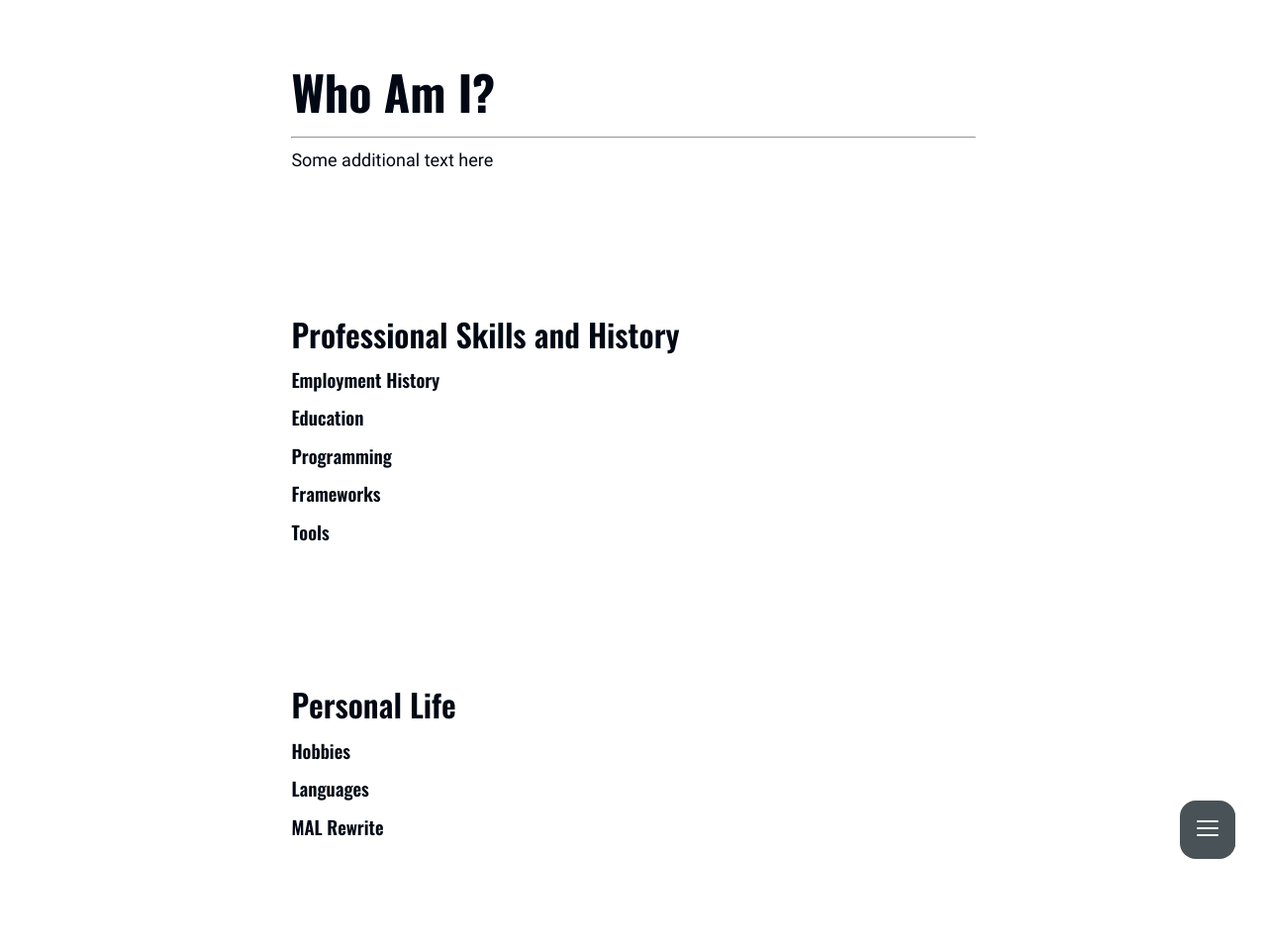
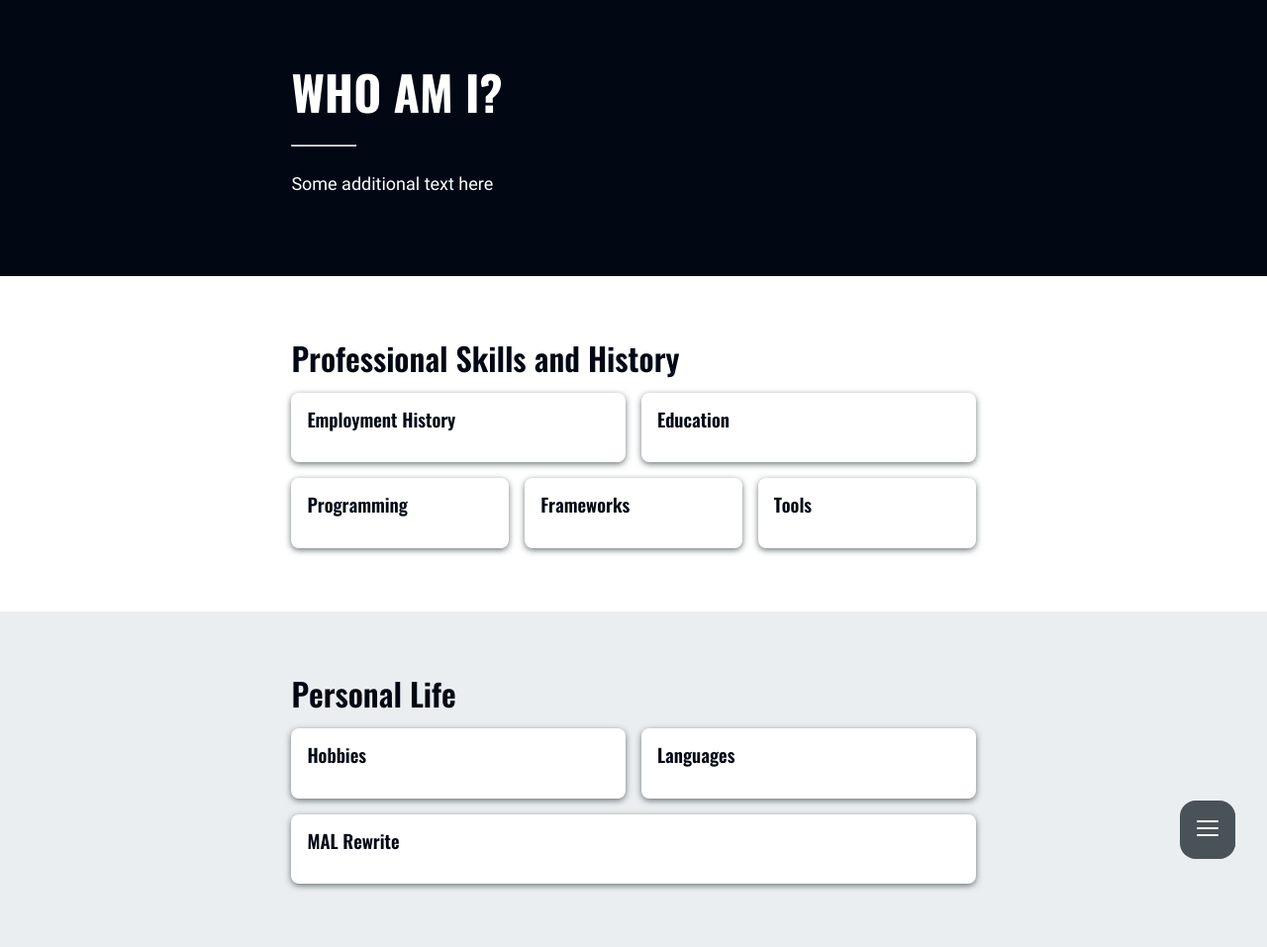
Before and after one commit to mlee-chanyoung/mlee-chanyoung.github.io, a Jekyll site: the page built from pages/about.html, in a window 1280 px wide. Shown: the whole page at 99% size. Built offline with Jekyll 4.4.1, drawn with Linux system fonts in a browser that asks for light colours; before the commit the page ends 927 px from its top, so only the background shows below that.

Commit message:
Add styling for about page

```diff
--- /dev/null
+++ b/_sass/_card.scss
@@ -0,0 +1,9 @@
+@import 'utilities/variables';
+
+.Card {
+  box-shadow: 0 2px 6px rgba($nav-color, 0.8);
+  border-radius: 8px;
+  background-color: $white;
+  padding: $spacing-2;
+  color: $base-color;
+}
--- a/_sass/_slice.scss
+++ b/_sass/_slice.scss
@@ -1,4 +1,5 @@
 @import 'utilities/mixins';
+@import 'utilities/variables';
 
 .Slice {
   padding: 2rem 1rem;
@@ -18,4 +19,29 @@
   @include for-screen-size(full-only) {
     padding: 4rem 30%;
   }
+
+  &--hero {
+    background-color: $base-color;
+    color: $white;
+
+    > * {
+      @include for-screen-size(tablet-and-up) {
+        max-width: 50%;
+      }
+    }
+
+    .Heading--primary {
+      text-transform: uppercase;;
+    }
+
+    hr {
+      margin: $spacing-3 0;
+      width: 64px;
+    }
+  }
+
+
+  &--offwhite {
+    background-color: $off-white;
+  }
 }
--- a/_sass/utilities/_variables.scss
+++ b/_sass/utilities/_variables.scss
@@ -14,3 +14,4 @@ $link-color: #00b2f6;
 $nav-color: #495257;
 $nav-hover-color: #69757a;
 $white: #fff;
+$off-white: #ebeef0;
--- a/css/about.scss
+++ b/css/about.scss
@@ -4,3 +4,32 @@
 @import 'utilities/mixins';
 @import 'utilities/typography';
 @import 'utilities/variables';
+
+@import 'card';
+
+.About {
+  &-grid {
+    display: grid;
+    grid-gap: $spacing-2;
+
+    &:not(:last-child) {
+      margin-bottom: $spacing-2;
+    }
+
+    &--span {
+      grid-column: 1 / -1
+    }
+
+    &--2 {
+      @include for-screen-size(tablet-and-up) {
+        grid-template-columns: repeat(2, 1fr);
+      }
+    }
+
+    &--3 {
+      @include for-screen-size(tablet-and-up) {
+        grid-template-columns: repeat(3, 1fr);
+      }
+    }
+  }
+}
--- a/pages/about.html
+++ b/pages/about.html
@@ -4,7 +4,7 @@ permalink: "/about"
 stylesheet: about
 title: about
 ---
-<article class="Slice">
+<article class="Slice Slice--hero">
   <section class="About-intro">
     <h1 class="Heading Heading--primary">{{ site.data.about.title }}</h1>
     <hr />
@@ -33,7 +33,7 @@ title: about
     </article>
   </section>
 </article>
-<article class="Slice">
+<article class="Slice Slice--offwhite">
   <h2 class="Heading Heading--secondary">{{ site.data.about.personal.title }}</h2>
   <section class="About-grid About-grid--2">
     <article class="Card">
```
